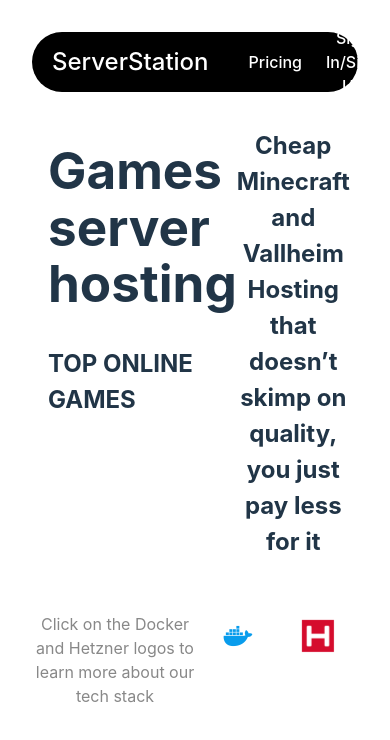
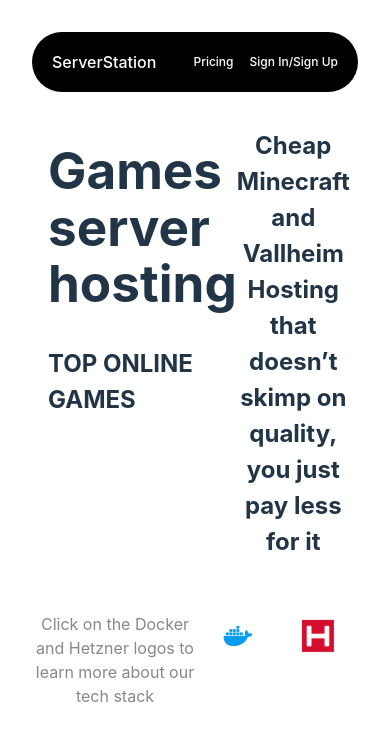
Before and after one commit to Zenidd/isolated-game-envs, a React (Vite) app in the folder ui/: page / in a window 390 px wide. Shown: the top 740 px of the page. Built offline with nearby package versions, Linux system fonts and the light colour scheme; no server answers; what @aws-amplify/ui-react, aws-amplify would draw is missing.

Commit message:
Fix Navbar styling issues

```diff
--- a/ui/src/navbar.css
+++ b/ui/src/navbar.css
@@ -1,6 +1,5 @@
 * {
   box-sizing: border-box;
-
 }
 
 body {
@@ -20,7 +19,6 @@
 }
 
 
-
 .nav {
   border-radius: 30px;
   background-color: black;
@@ -34,8 +32,30 @@
   height: 60px;
 }
 
+@media (max-width: 500px) {
+  .nav  {
+    gap: 0.3rem;
+  }
+}
+
 .site-title {
   font-size: 1.5rem;
+}
+
+@media (max-width: 500px) {
+  .site-title  {
+    font-size: 1rem;
+  }
+}
+
+
+.ulmain{
+
+}
+@media (max-width: 500px) {
+  .ulmain  {
+    font-size: 0.75rem;
+  }
 }
 
 .nav ul{
@@ -44,6 +64,14 @@
   list-style: none;
   display: flex;
   gap: 1rem;
+}
+
+
+@media (max-width: 500px) {
+  .nav ul  {
+    gap: 0.5rem;
+    padding: 0 0rem;
+  }
 }
 
 .nav a{
@@ -57,6 +85,9 @@
 }
 
 
+
+
+
 .nav li:active {
   background-color: #555;
 
--- a/ui/src/navbar.tsx
+++ b/ui/src/navbar.tsx
@@ -45,7 +45,7 @@
       {props.isAuthenticated !== false ? (
           <div className="username">Hello, {userEmail}</div>
         ) : null }
-      <ul>
+      <ul className="ulmain">
 
 
 
```
